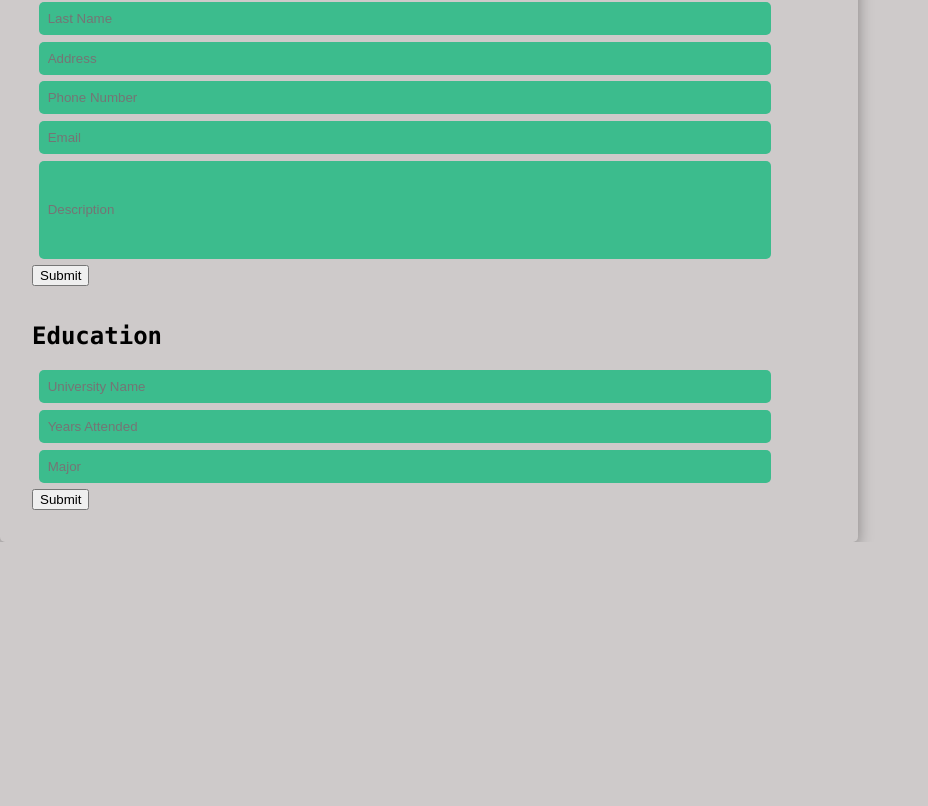
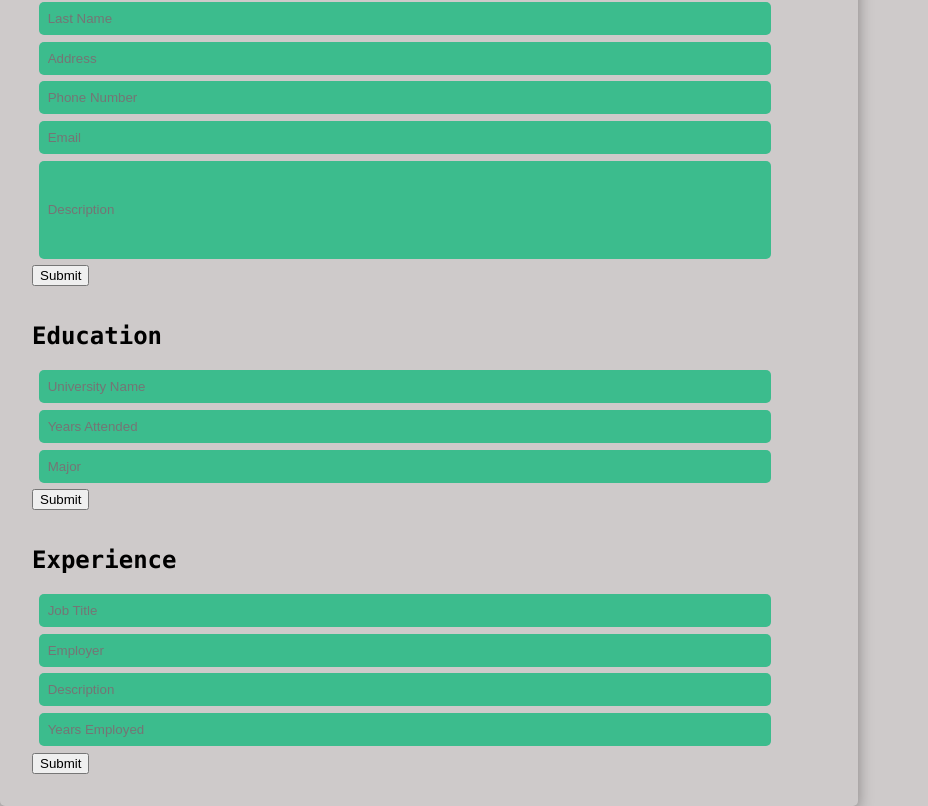
Before and after one commit to RajPatel97/CV-Generator, a React (Create React App) app: page / in a window 1280 px wide. Shown: the part 302-1108 px from the top of the page, without its empty margins (0-928 px from the left). Before the commit the page ends 844 px from the top, so only its background shows below. Built offline with nearby package versions, Linux system fonts and the light colour scheme.

Commit message:
adding an experience section

```diff
--- a/src/App.js
+++ b/src/App.js
@@ -1,6 +1,7 @@
 import Header from "./components/Header";
 import GeneralInformation from "./components/General";
 import Education from "./components/Education";
+import Experience from "./components/Experience";
 function App() {
   return (
     <div className="body-content">
@@ -8,6 +9,7 @@ function App() {
       <div className="input-container">
       <GeneralInformation />
       <Education />
+      <Experience />
       </div>
 
 
--- /dev/null
+++ b/src/components/Experience.js
@@ -0,0 +1,27 @@
+import { useState } from "react"
+
+const Experience = () => {
+    const [jobTitle,setJobTitle ] = useState('')
+    const [employer, setEmployer] = useState('')
+    const [description, setDescription] = useState('')
+    const [yearsEmployed, setYearsEmployed] = useState('')
+
+    const handleClick=()=>{
+        //adds update to the cv with the data above once clicked
+        console.log(jobTitle,employer,description,yearsEmployed);
+      }
+
+    return (
+        <div className="experience-wrapper">
+        <h2 className="title">Experience</h2>
+        <input type="text" placeholder = "Job Title" class = "inputStyle" onChange={event => setJobTitle(event.target.value)}/>
+        <input type="text" placeholder = "Employer" class = "inputStyle" onChange={event => setEmployer(event.target.value)}/>
+        <input type="text" placeholder = "Description" class = "inputStyle" onChange={event => setDescription(event.target.value)}/>
+        <input type="text" placeholder = "Years Employed" class = "inputStyle" onChange={event => setYearsEmployed(event.target.value)}/>
+        <button className="submit" onClick = {handleClick}>Submit</button>
+
+        </div>
+      );
+}
+
+export default Experience;
```
